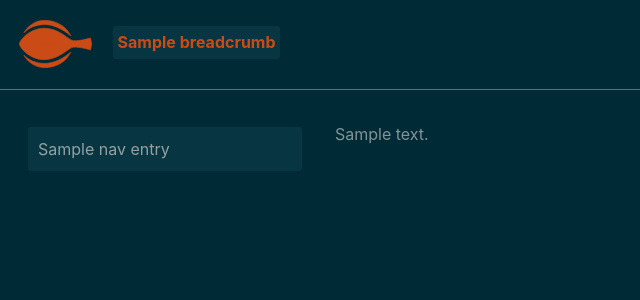
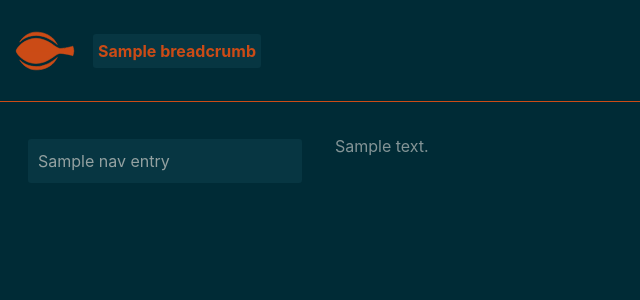
Before and after one commit to enguerrand/docplaice, a Flask app: template templates/page.html in a window 1280 px wide. Shown: the top 300 px of the page, without its empty margins (0-640 px from the left). Run offline with Flask 2, Linux system fonts and the light colour scheme; the template is opened without the code that fills it: most values are stand-ins (such as "Sample title", 1, 10 or a date in 2020); some libraries are stand-ins or nearby versions.

Commit message:
Layout tweaks

```diff
--- a/templates/page.html
+++ b/templates/page.html
@@ -11,8 +11,8 @@
 <div class="container-fluid">
     <div class="row">
         <div class="col-12 top">
+            <img class="docplaice-icon" alt="docplaice icon" src="/img/docplaice.svg" title="docplaice - a place for flat file documentation">
             <div class="breadcrumbs">
-                <img class="docplaice-icon img-fluid" alt="docplaice icon" src="/img/docplaice.svg" title="docplaice - a place for flat file documentation">
                 {% for breadcrumb in breadcrumbs %}
                 <a href="{{ breadcrumb.url }}">{{ breadcrumb.title }}</a>
                 {% endfor %}
--- a/templates/style.css
+++ b/templates/style.css
@@ -30,8 +30,8 @@ a:visited, a:visited:hover {
 }
 
 img.docplaice-icon {
-    margin-right: 15px;
-    height: 50px;
+    margin: 15px 15px 15px 0;
+    height: 40px;
 }
 
 div.sidebar-nav {
@@ -75,6 +75,9 @@ div.sidebar-nav ul li a.current {
 
 div.top {
     border-bottom: {{ theme.borders }};
+    display: flex;
+    align-items: center;
+    padding-bottom: 15px;
 }
 
 div.sidebar-wrapper {
@@ -83,7 +86,7 @@ div.sidebar-wrapper {
 }
 
 div.breadcrumbs {
-    margin: 3px 3px 20px 3px;
+    margin: 3px;
 }
 
 div.breadcrumbs > a, div.breadcrumbs > a:visited, div.breadcrumbs > a:hover {
```
